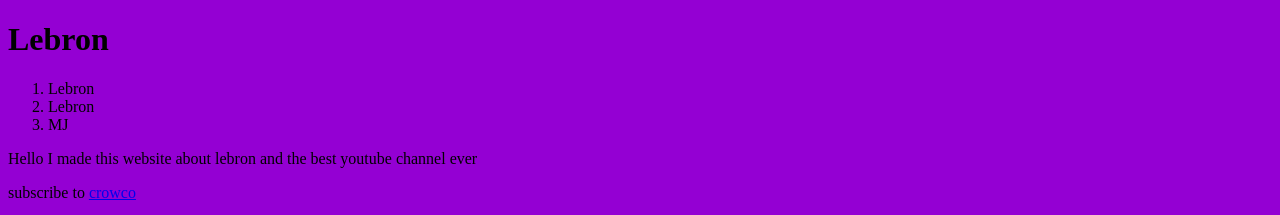
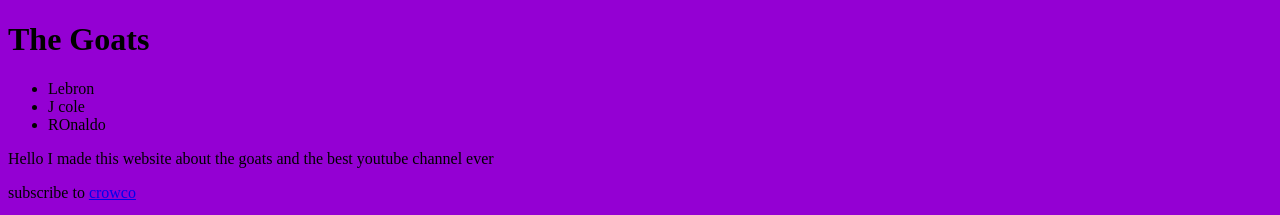
Before and after one commit to lavnerben/lavnerben.github.io, a plain HTML site: page index.html in a window 1280 px wide. Shown: the top 215 px of the page. Drawn offline with Linux system fonts and the light colour scheme.

Commit message:
chnaged wording'

```diff
--- a/index.html
+++ b/index.html
@@ -9,13 +9,13 @@
 
     <body>
 
-        <h1>Lebron</h1>
-        <ol>
+        <h1>The Goats</h1>
+        <ul>
             <li>Lebron</li>
-            <li>Lebron</li>
-            <li>MJ</li>
-        </ol>
-        Hello I made this website about lebron and the best youtube channel ever
+            <li>J cole</li>
+            <li>ROnaldo</li>
+        </ul>
+        Hello I made this website about the goats and the best youtube channel ever
         <p>
             subscribe to
             <a href="https://www.youtube.com/@Crowco4"title="The best youtube channel ever. you must subscribe">crowco</a>
```
